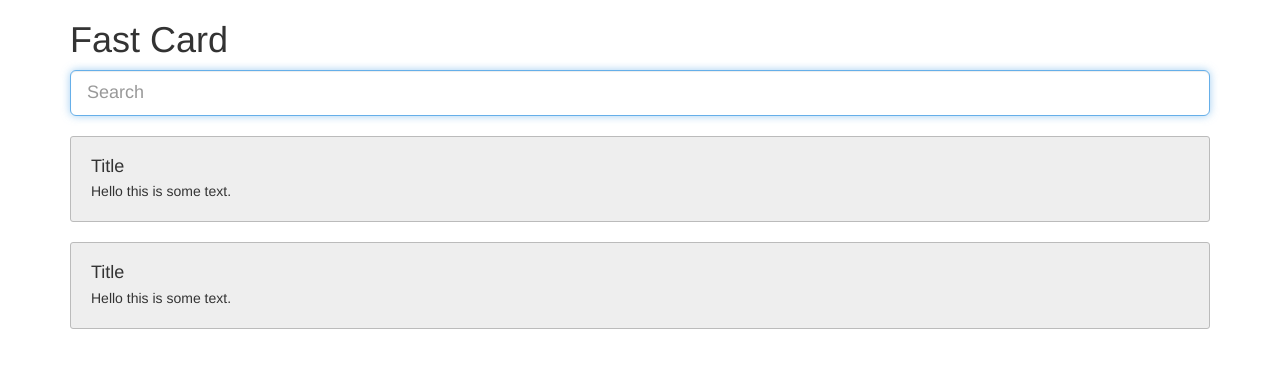
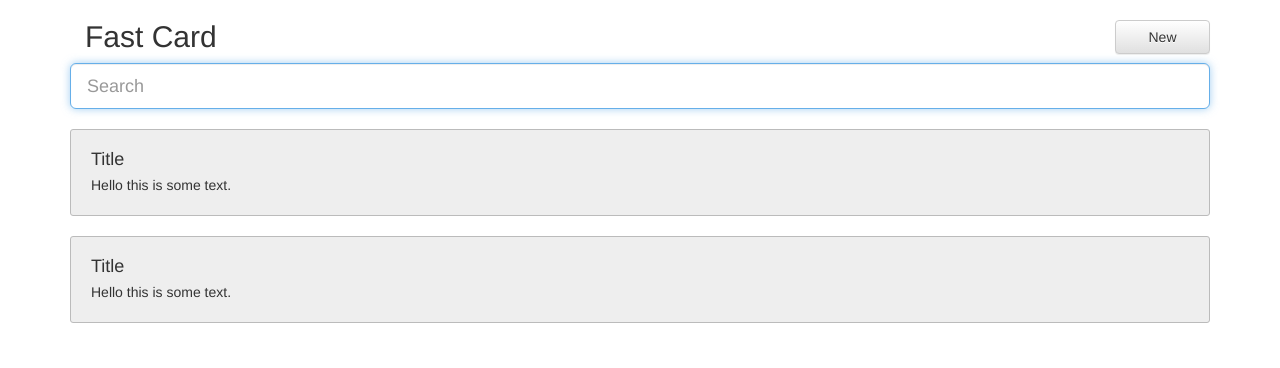
Before and after one commit to scottgreenup/wiki, a Flask app: page / in a window 1280 px wide. Shown: the top 368 px of the page. Run offline with Flask 2, Linux system fonts and the light colour scheme; some libraries are stand-ins or nearby versions.

Commit message:
Added a 'create card' button.

```diff
--- a/templates/index.html
+++ b/templates/index.html
@@ -2,7 +2,13 @@
 {% block body %}
 
   <div class="container">
-    <h1>Fast Card</h1>
+      <h2 class="col-md-10">Fast Card</h2>
+      <div class="col-md-1">
+      </div>
+      <form class="create">
+        <button type="submit" style="margin-top: 20px;" class="btn btn-default col-md-1">New</button>
+      </form>
+
 
     <form class="search">
       <input type="text" class="form-control input-lg" id="searchInput" placeholder="Search">
```
